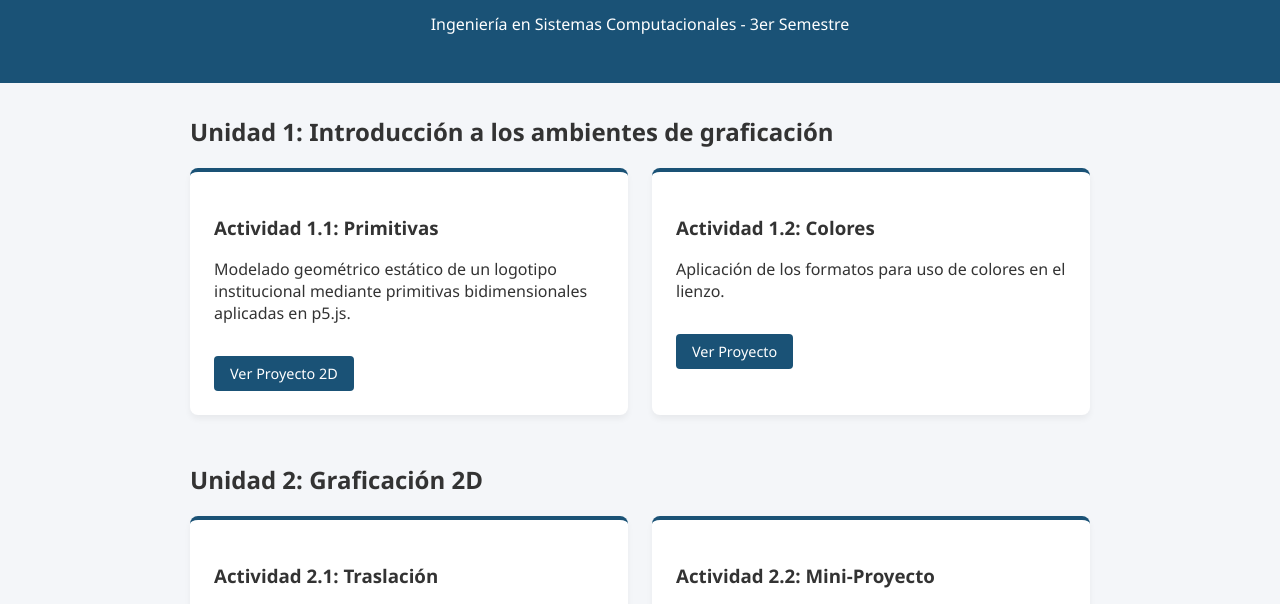
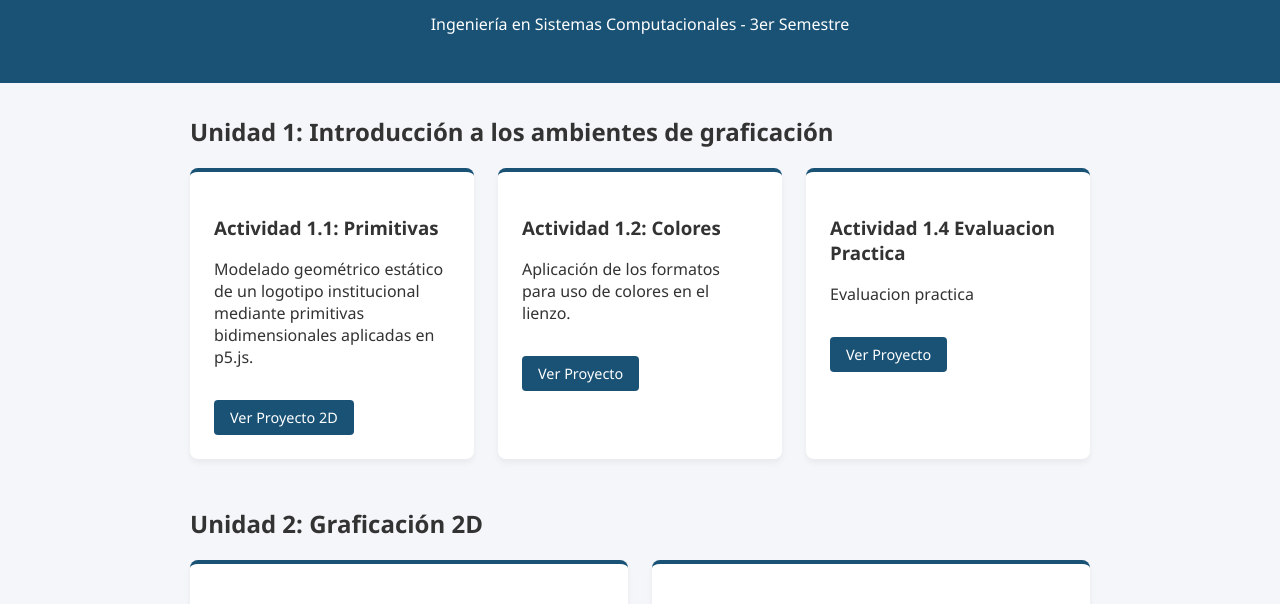
Before and after one commit to Cris-blip-jpn/graficacion_portafolio_cristian_alfonso, a plain HTML site: page index.html in a window 1280 px wide. Shown: the part 143-747 px from the top of the page. Drawn offline with Linux system fonts and the light colour scheme.

Commit message:
Se añadió una nueva sección y link en index

```diff
--- a/index.html
+++ b/index.html
@@ -31,6 +31,12 @@
                     <a href="https://editor.p5js.org/Cris_afso/full/yXkzqSfac" target="_blank" class="btn-enlace">Ver Proyecto </a>
                 </div>
 
+                <div class="tarjeta-actividad">
+                    <h3>Actividad 1.4 Evaluacion Practica</h3>
+                    <p>Evaluacion practica</p>
+                    <a href="https://drive.google.com/drive/folders/16qf9J2fbWdt35idkxJclojxdUsM0ujt4" target="_blank" class="btn-enlace">Ver Proyecto </a>
+                </div>
+
             </div>
         </section>
 
```
